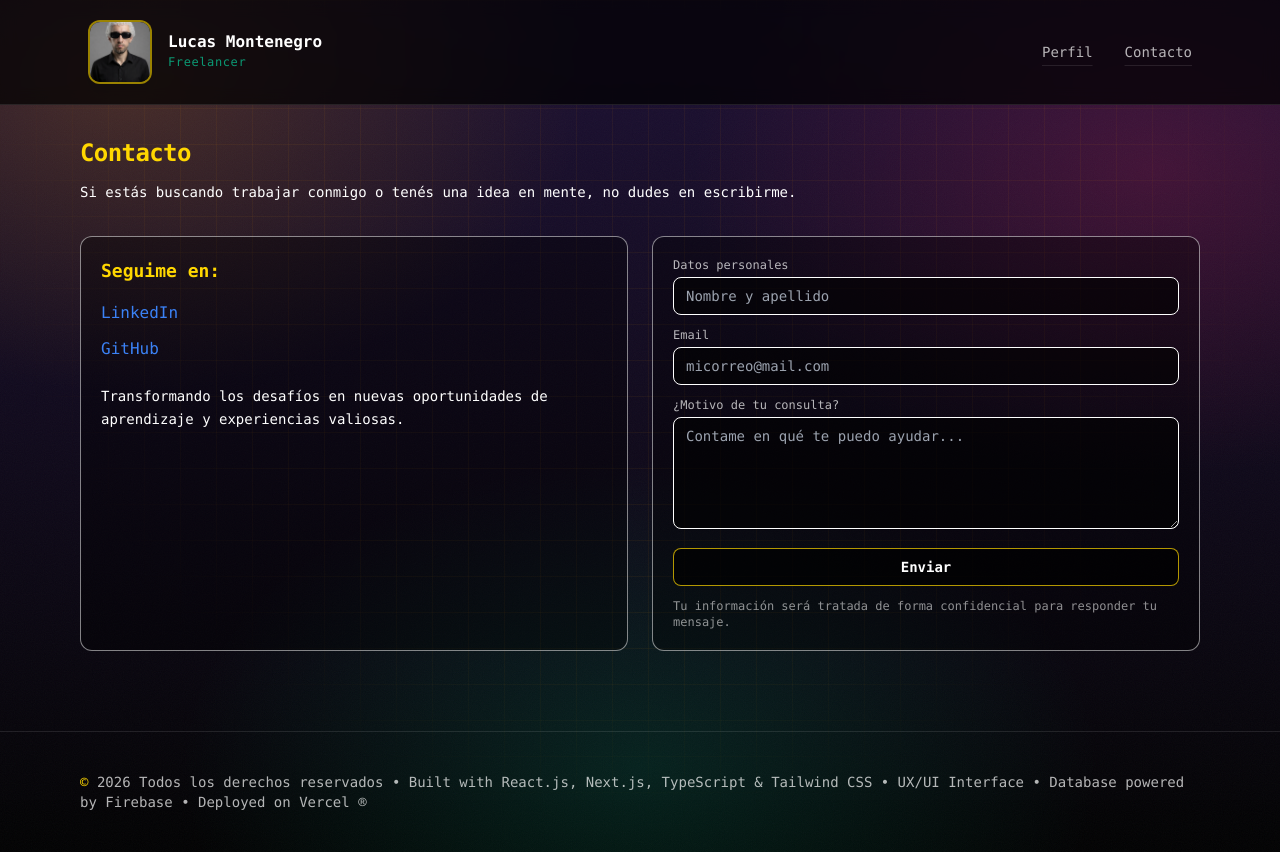
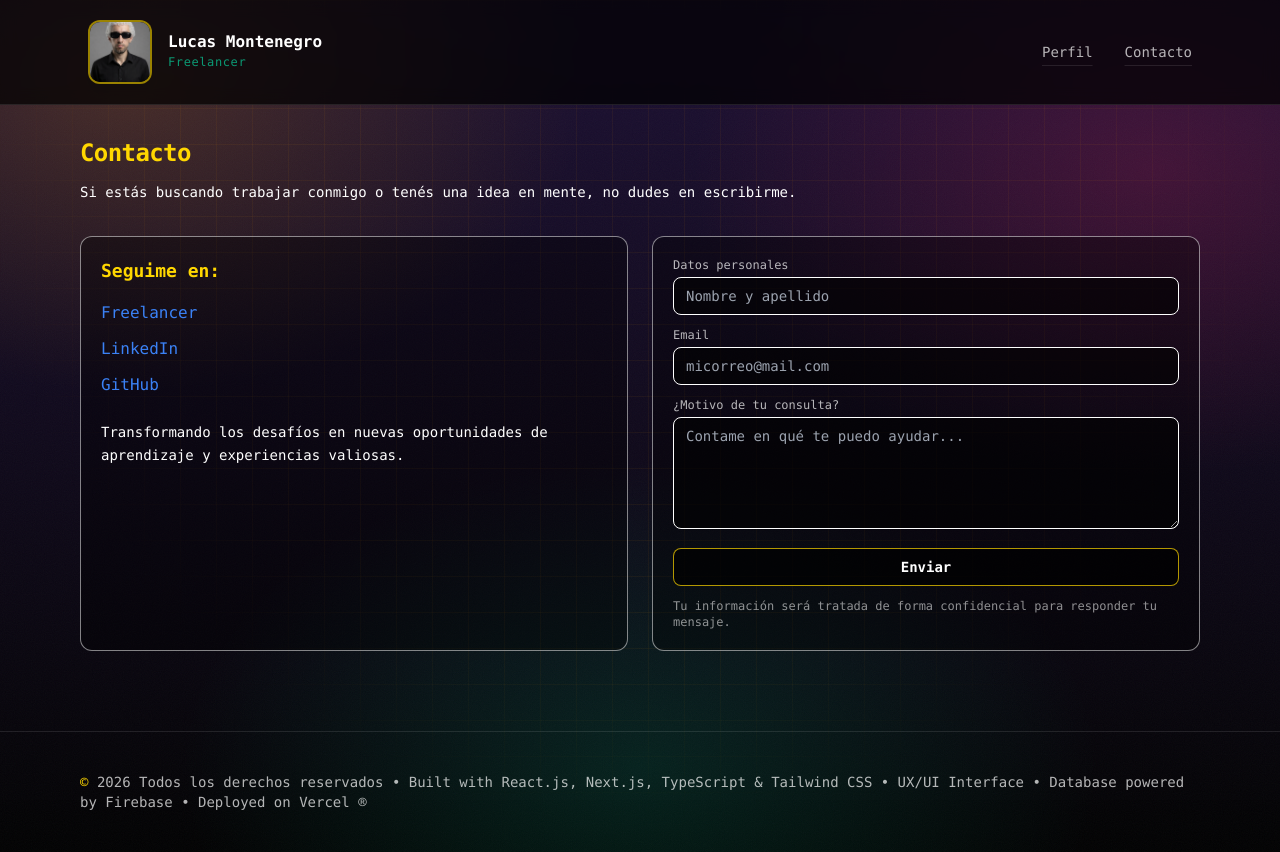
Before and after one commit to lu-developer476/Portfolio, a Next.js app: page /contact in a window 1280 px wide. Built offline with nearby package versions, Linux system fonts and the light colour scheme.

Commit message:
Update page.tsx

```diff
--- a/src/app/contact/page.tsx
+++ b/src/app/contact/page.tsx
@@ -19,6 +19,18 @@ export default function ContactPage() {
           </h3>
 
           <ul className="mt-4 space-y-3 text-white/85">
+            <li>
+              <a
+                href="https://www.freelancer.com.ar/u/Lucasmontenegro5"
+                target="_blank"
+                rel="noopener noreferrer"
+                onMouseEnter={play}
+                className="text-blue-500 hover:text-blue-700 transition"
+              >
+                Freelancer
+              </a>
+            </li>
+
             <li>
               <a
                 href="https://www.linkedin.com/in/lucas-montenegro-burgos/"
```
